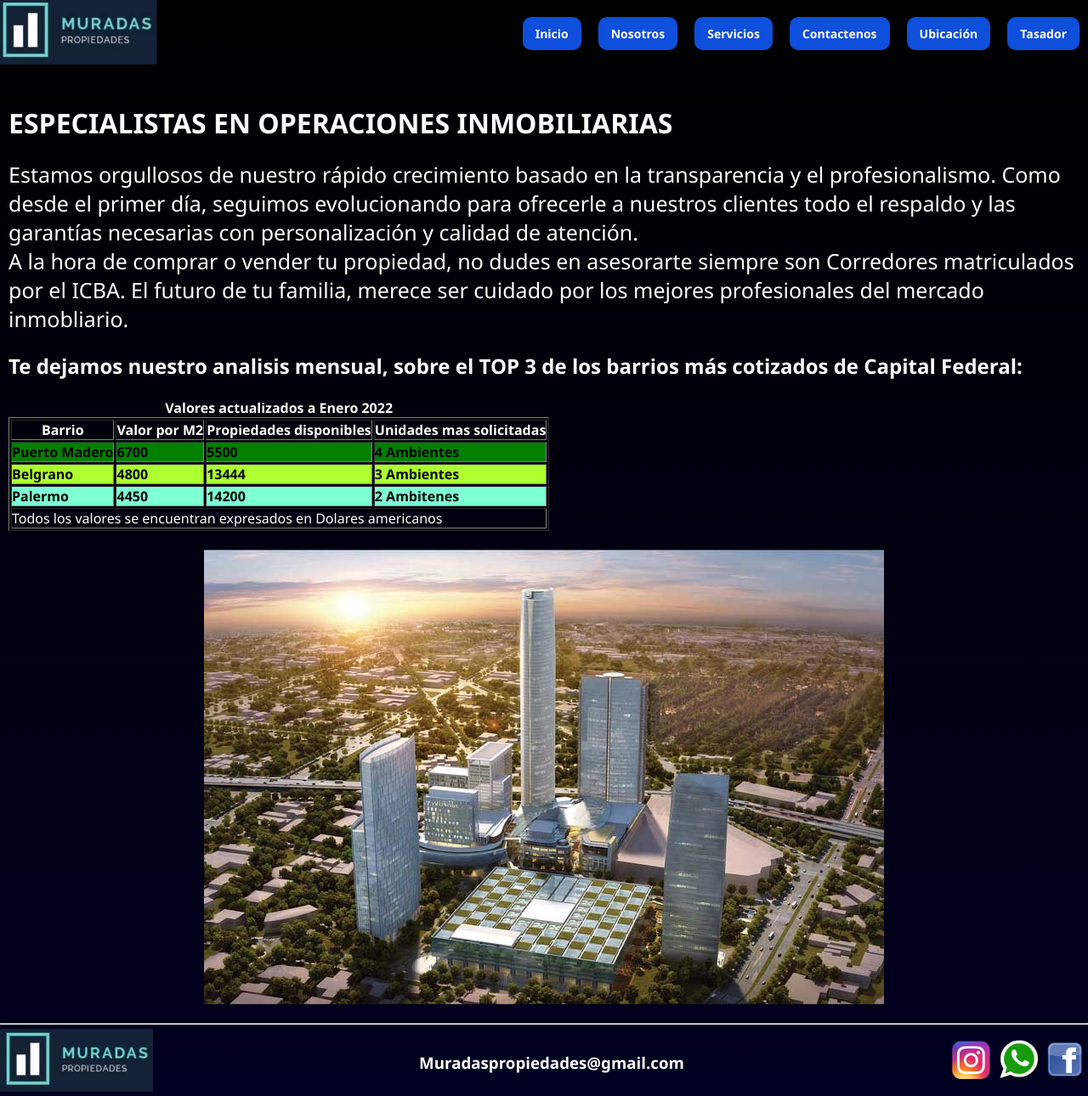
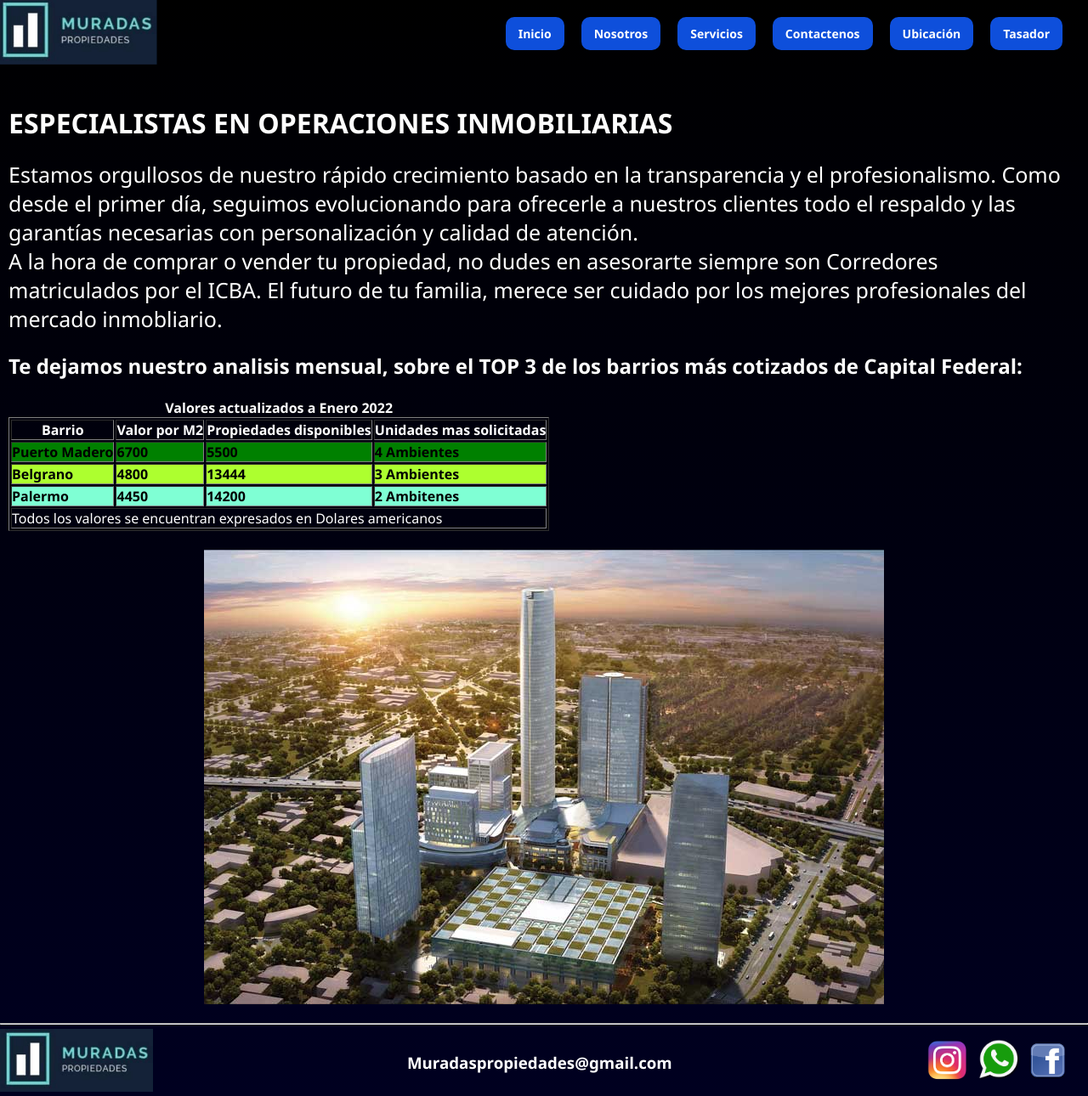
Before and after one commit to nmuradas/muradasPropiedas-muradasNestor, a plain HTML site: page index.html in a window 1280 px wide. Shown: the whole page at 85% size. Drawn offline with Linux system fonts and the light colour scheme.

Commit message:
subo margenes a header y footer

```diff
--- a/css/style.css
+++ b/css/style.css
@@ -24,12 +24,17 @@
     transition: transform 0.5s;
 }
 
+.navHeader {
+    margin-right: 20px;
+}
+
 .logoheaderfooter img:hover {
     transform: scale(1.05);
 }
 
 .textosPrinc {
     font-size: 25px;
+    margin-right: 10px;
 }
 
 .imagenPrinc {
@@ -93,8 +98,6 @@
     color: black;
 }
 
-
-
 .containerBodyindex {
     display: grid;
     grid-template-rows: auto 1fr auto;
@@ -126,9 +129,8 @@
     flex-wrap: wrap;
 }
 
-footer div ul {
-    list-style-type: none;
-    display: flex;
+.rrssFooter {
+    margin-right: 20px;
 }
 
 .h3footer {
@@ -199,6 +201,7 @@
 .containerServiciosimg {
     display: grid;
     grid-area: 1 / 2 / 1 / 2;
+    margin-right: 10px;
 }
 
 .containerServiciostxt {
--- a/index.html
+++ b/index.html
@@ -13,7 +13,7 @@
             <a href="./index.html">
                 <img src="./assets/images/logomp.jpg" width="180" alt="LOGO">
             </a>
-            <nav>
+            <nav class="navHeader">
                 <ul>
                     <li class="botonesNav"><a href="index.html">Inicio</a></li>
                     <li class="botonesNav"><a href="./pages/sobrenosotros.html">Nosotros</a></li>
@@ -99,12 +99,10 @@
         <div >
             <a href="mailto:muradaspropiedades@gmail.com?Subject=Contacto Web" class="h3footer"><h3>Muradaspropiedades@gmail.com</h3></a>
         </div>
-        <div>
-            <ul >
-                <li><a href="https://www.instagram.com/mdnraices/"><img src="./assets/images/instagram.png" width="50px" alt="instagram"></a></li>
-                <li class="whatsappmargin"><a href="https://wa.me/541156229690"><img src="./assets/images/whatsapp.png" width="50px" alt="whatsapp"></a></li>
-                <li><a href="https://www.facebook.com/nmuradas"><img src="./assets/images/facebook.png" width="55px" alt="facebook" ></a></li>
-            </ul>
+        <div class="rrssFooter">
+            <a href="https://www.instagram.com/mdnraices/"><img src="../assets/images/instagram.png" width="50px" alt="instagram"></a>
+            <a href="https://wa.me/541156229690" class="whatsappmargin"><img src="../assets/images/whatsapp.png" width="50px" alt="whatsapp"></a>
+            <a href="https://www.facebook.com/nmuradas"><img src="../assets/images/facebook.png" width="55px" alt="facebook" ></a>
         </div>
     </footer>
 </body>
```
Also changed, not shown: pages/contacto.html (+5 -7 lines), pages/servicios.html (+5 -7 lines), pages/sobrenosotros.html (+5 -7 lines), pages/ubicacion.html (+5 -7 lines).
